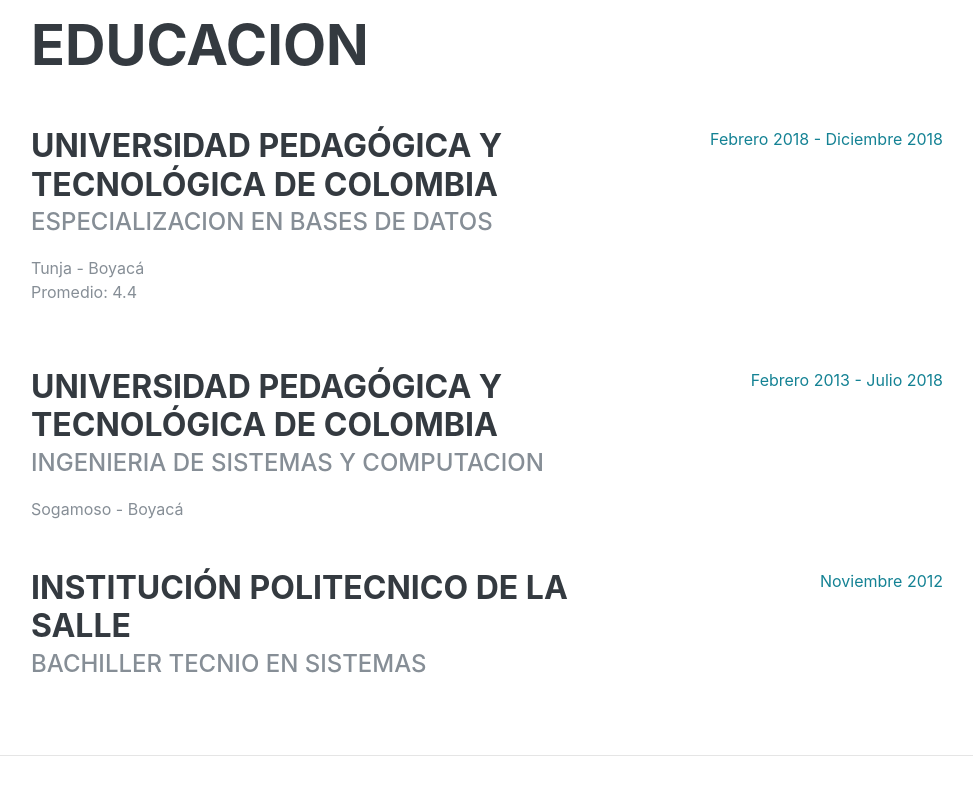
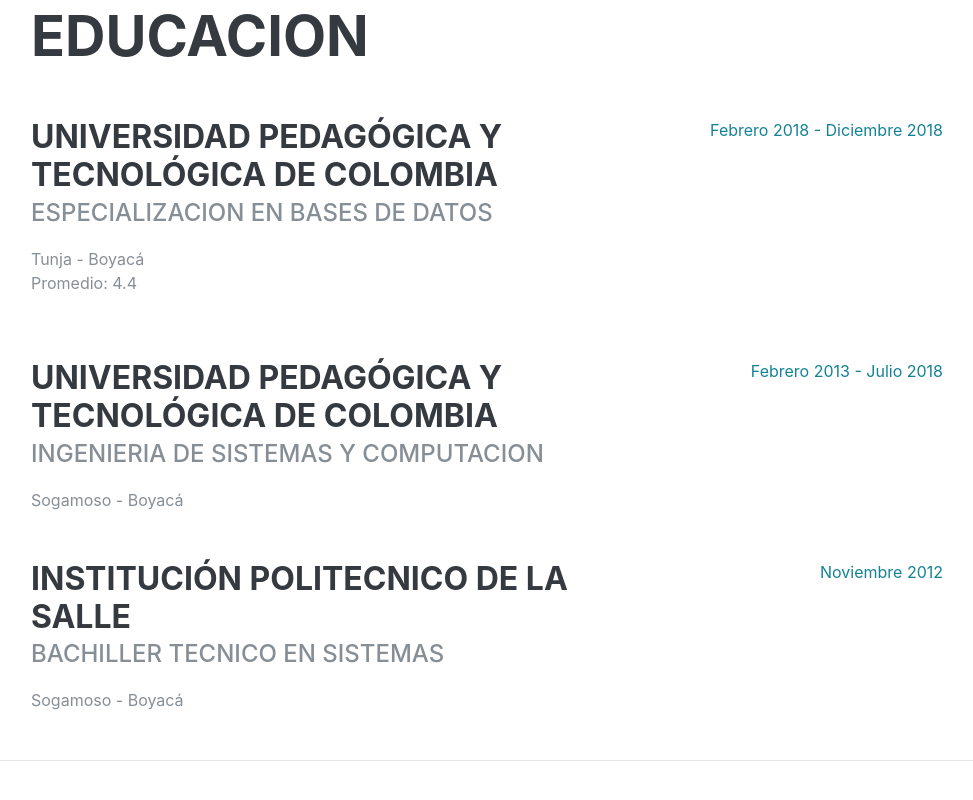
Before and after one commit to alebotia/personal_page, a plain HTML site: page index.html in a window 1280 px wide. Shown: the part 1988-2788 px from the top of the page, without its empty margins (289-1262 px from the left). Drawn offline with Linux system fonts and the light colour scheme; a web font is replaced by a local one.

Commit message:
index modifcation

```diff
--- a/index.html
+++ b/index.html
@@ -79,9 +79,11 @@
           <a target="_blank" href="https://github.com/alebotia">
             <i class="fab fa-github"></i>
           </a>
+          <!--
           <a target="_blank" href="https://www.instagram.com/alejandrobotia96/">
             <i class="fab fa-instagram"></i>
           </a>
+          -->
         </div>
       </div>
     </section>
@@ -173,8 +175,8 @@
         <div class="resume-item d-flex flex-column flex-md-row justify-content-between">
           <div class="resume-content">
             <h3 class="mb-0">Institución politecnico de la salle</h3>
-            <div class="subheading mb-3">Bachiller tecnio en sistemas</div>
-
+            <div class="subheading mb-3">Bachiller tecnico en sistemas</div>
+            <div>Sogamoso - Boyacá</div>
           </div>
           <div class="resume-date text-md-right">
             <span class="text-primary">Noviembre 2012</span>
```
